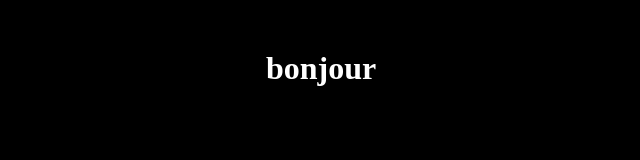
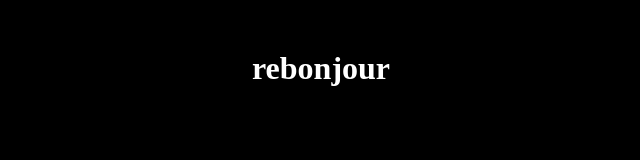
Before and after one commit to kmaskrot/First, a plain HTML site: page index.html in a window 1280 px wide. Shown: the whole page, without its empty margins (319-959 px from the left). Drawn offline with Linux system fonts and the light colour scheme.

Commit message:
rebonjour

```diff
--- a/index.html
+++ b/index.html
@@ -16,6 +16,6 @@
         }
     </style>
     <body >
-     <h1>bonjour</h1>
+     <h1>rebonjour</h1>
     </body>
 </html>
```
